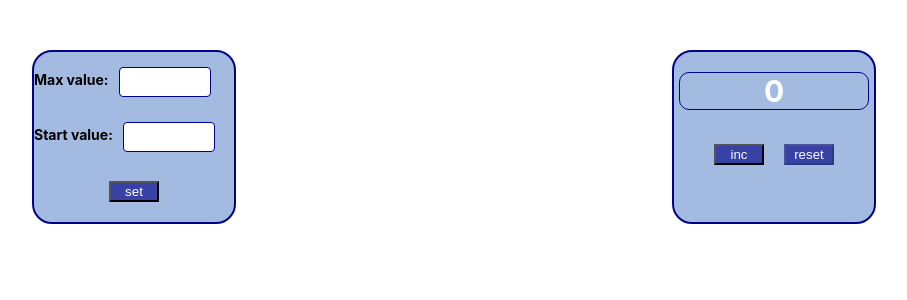
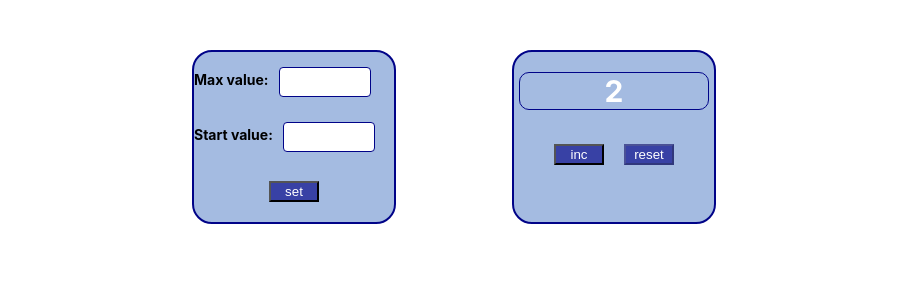
Before and after one commit to fireonex/Counter, a React (Create React App) app: page / in a window 1280 px wide. Shown: the top 300 px of the page, without its empty margins (186-1093 px from the left). Built offline with nearby package versions, Linux system fonts and the light colour scheme.

Commit message:
third commit

```diff
--- a/src/App.css
+++ b/src/App.css
@@ -1,6 +1,12 @@
 .App {
     text-align: center;
+
+}
+
+.countersBox {
     display: flex;
+    width: 50%;
+    margin: 0 auto;
 }
 
 .block {
@@ -66,6 +72,17 @@
     border: 1px solid #000388; /* рамка */
 }
 
+.inputErrorStyle {
+    text-align: center;
+    width: 80px; /* ширина */
+    padding: 5px; /* внутренние отступы */
+    margin: 10px; /* внешние отступы */
+    font-size: 16px; /* размер шрифта */
+    border-radius: 4px; /* скругление углов */
+    border: 1px solid red; /* рамка */
+    background-color: rgba(255, 0, 0, 0.31);
+}
+
 .inputWrapper {
     display: flex;
     margin: 5px auto;
--- a/src/App.tsx
+++ b/src/App.tsx
@@ -5,12 +5,19 @@ import {Button} from "./components/Button";
 import {CountClicker} from "./components/CountClicker";
 import {CountTuner} from "./components/CountTuner";
 
+
+
 function App() {
 
-    const maxValue = 5;
-    const minValue = 0;
+    const [maxValue, setMaxValue] = useState<number>(4)
+    const [minValue, setMinValue] = useState<number>(2)
+
+    const [temporaryMaxValue, setTemporaryMaxValue] = useState<number>(0)
+    const [temporaryMinValue, setTemporaryMinValue] = useState<number>(0)
+
 
     const [count, setCount] = useState(minValue)
+
 
     const CounterFunction = () => {
         setCount(num => (num <= maxValue ? num + 1 : num))
@@ -23,15 +30,38 @@ function App() {
 
     return (
         <div className="App">
-            <CountTuner classes={'block2'}/>
-            <div className={'block'}>
-                <CountClicker classes={count === maxValue ? 'red-num' : 'num'} countNum={count}/>
-                <Button name={'inc'} onClick={CounterFunction} classes={'inc-button'} disabled={count === maxValue}/>
-                <Button name={'reset'} onClick={ResetFunction} classes={'reset-button'} disabled={count === minValue}/>
-            </div>
+           <div className={'countersBox'}>
+               <CountTuner classes={'block2'}
+                           setMaxValue={setMaxValue}
+                           setMinValue={setMinValue}
+                           setTemporaryMaxValue={setTemporaryMaxValue}
+                           setTemporaryMinValue={setTemporaryMinValue}
+                           temporaryMaxValue={temporaryMaxValue}
+                           temporaryMinValue={temporaryMinValue}
+               />
+               <div className={'block'}>
+
+                   <CountClicker
+                       classes={count === maxValue ? 'red-num' : 'num'}
+                       countNum={count}
+
+                   />
+                   <Button name={'inc'}
+                           onClick={CounterFunction}
+                           classes={'inc-button'}
+                           disabled={count === maxValue}/>
+                   <Button name={'reset'}
+                           onClick={ResetFunction}
+                           classes={'reset-button'}
+                           disabled={count === minValue}/>
+               </div>
+           </div>
         </div>
     );
 }
+
+
+
 
 
 // Порядок выполнения самопроверочной работы "Счётчик"
--- a/src/components/CountClicker.tsx
+++ b/src/components/CountClicker.tsx
@@ -2,8 +2,6 @@ import React from "react";
 import '../App.css'
 
 type CountClickerType = {
-    // countFunc: () => void
-    // resetFunc: () => void
     classes: string
     countNum: number
 }
--- a/src/components/CountTuner.tsx
+++ b/src/components/CountTuner.tsx
@@ -1,26 +1,61 @@
-import React from "react";
+import React, {ChangeEvent} from "react";
 import '../App.css'
 import {Button} from "./Button";
 
+
 type CountClickerType = {
-    // countFunc: () => void
-    // resetFunc: () => void
     classes: string
-    //countNum: number
+    setMaxValue: (maxValue: number) => void
+    setMinValue: (minValue: number) => void
+    setTemporaryMaxValue: (temporaryMaxValue: number) => void;
+    setTemporaryMinValue: (temporaryMinValue: number) => void;
+    temporaryMaxValue: number
+    temporaryMinValue: number
 }
 
-export const CountTuner = ({classes}:CountClickerType) => {
+
+export const CountTuner = ({classes,
+                               setMaxValue,
+                               setMinValue,
+                               setTemporaryMaxValue,
+                               setTemporaryMinValue,
+                               temporaryMaxValue,
+                               temporaryMinValue}:CountClickerType) => {
+
+
+    const setMaxValueHandler = (e: ChangeEvent<HTMLInputElement>) => {
+        setTemporaryMaxValue(Number(e.target.value))
+    }
+
+    const setMinValueHandler = (e: ChangeEvent<HTMLInputElement>) => {
+        setTemporaryMinValue(Number(e.target.value))
+    }
+
+    const saveButtonHandler = () => {
+        setMaxValue(temporaryMaxValue)
+        setMinValue(temporaryMinValue)
+    }
+
+    //{temporaryMaxValue < 0 ? 'inputErrorStyle' : 'inputStyle'}
+
     return (
         <div className={classes}>
             <div className={'inputWrapper'}>
                 <p className={'inputName'}>Max value:</p>
-                <input type="number" className={'inputStyle'}/>
+                <input type="number"
+                       className={temporaryMaxValue < 0 ? 'inputErrorStyle' : 'inputStyle'}
+                       onChange={setMaxValueHandler}
+                />
             </div>
             <div className={'inputWrapper'}>
                 <p className={'inputName'}>Start value:</p>
-                <input type="number" className={'inputStyle'}/>
+                <input type="number"
+                       className={temporaryMinValue < 0 ? 'inputErrorStyle' : 'inputStyle'}
+                       onChange={setMinValueHandler}
+                />
             </div>
-            <Button name={'set'} disabled={false} classes={'inc-button'} onClick={() => {}}/>
+            <Button name={'set'} classes={'inc-button'} onClick={saveButtonHandler}
+                    disabled={temporaryMaxValue < 0 || temporaryMinValue < 0}/>
         </div>
     )
 }
```
